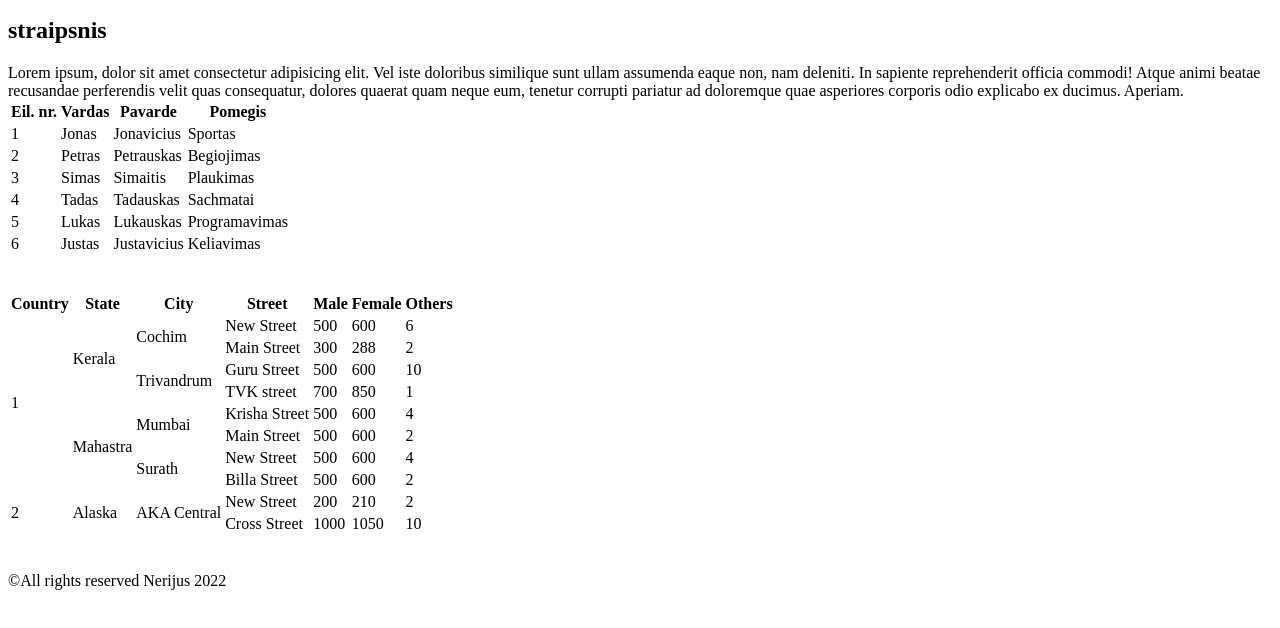
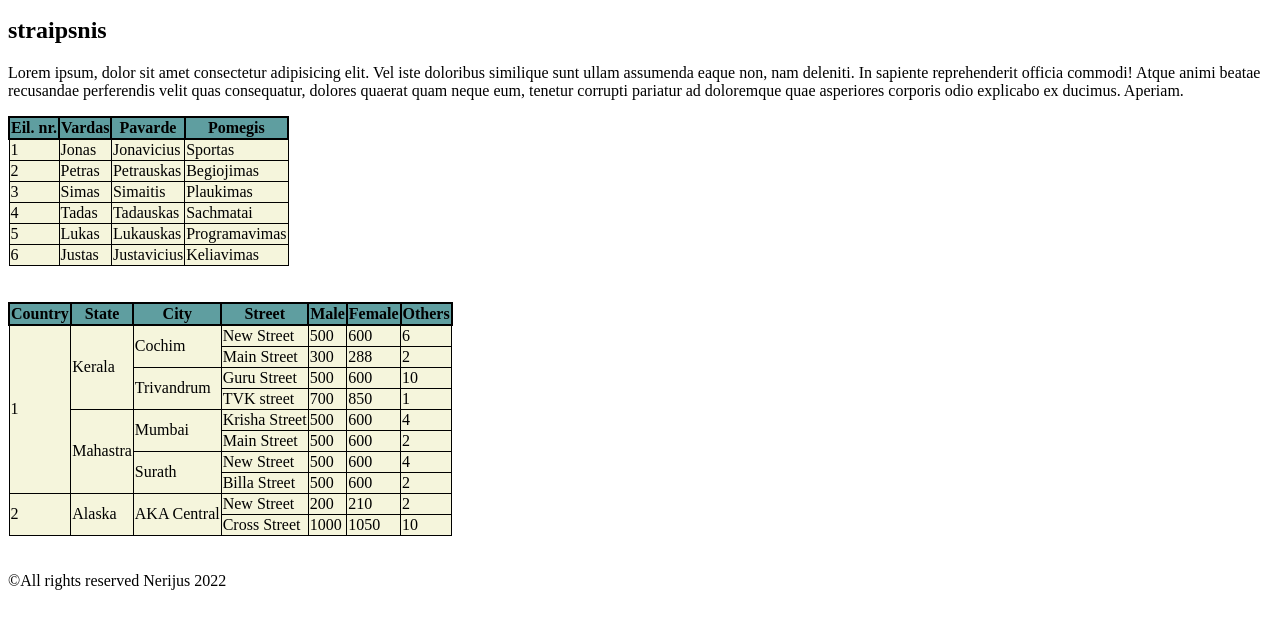
Before and after one commit to nierkaproxy/tablesProject, a plain HTML site: page index.html in a window 1280 px wide. Shown: the part 50-678 px from the top of the page. Drawn offline with Linux system fonts and the light colour scheme.

Commit message:
finished

```diff
--- a/style.css
+++ b/style.css
@@ -1,3 +1,12 @@
-p {
-  margin: 0;
+table, td {
+  border: 1px solid black;
+  border-collapse: collapse;
 }
+th {
+  border: 2px solid black;
+  border-collapse: collapse;
+  background-color: cadetblue;
+}
+td {
+  background-color: beige;
+}
```
